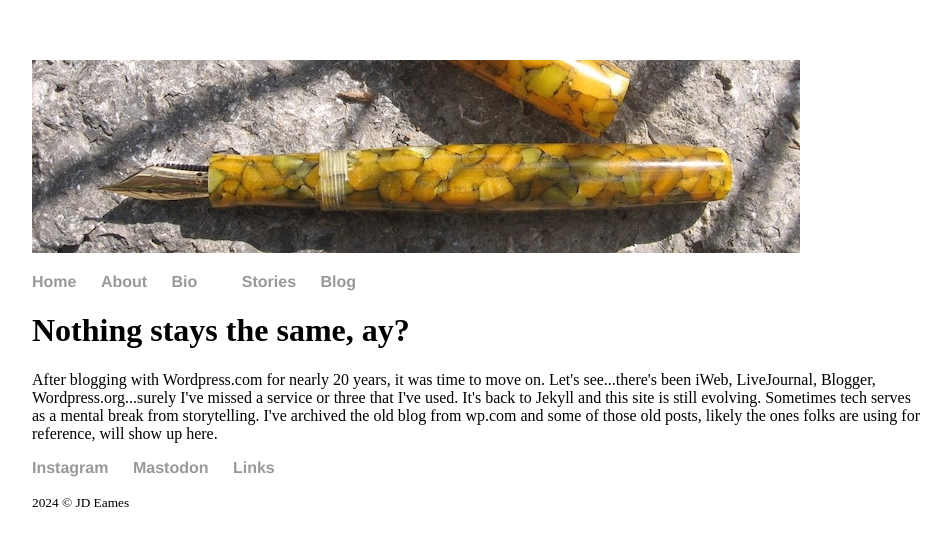
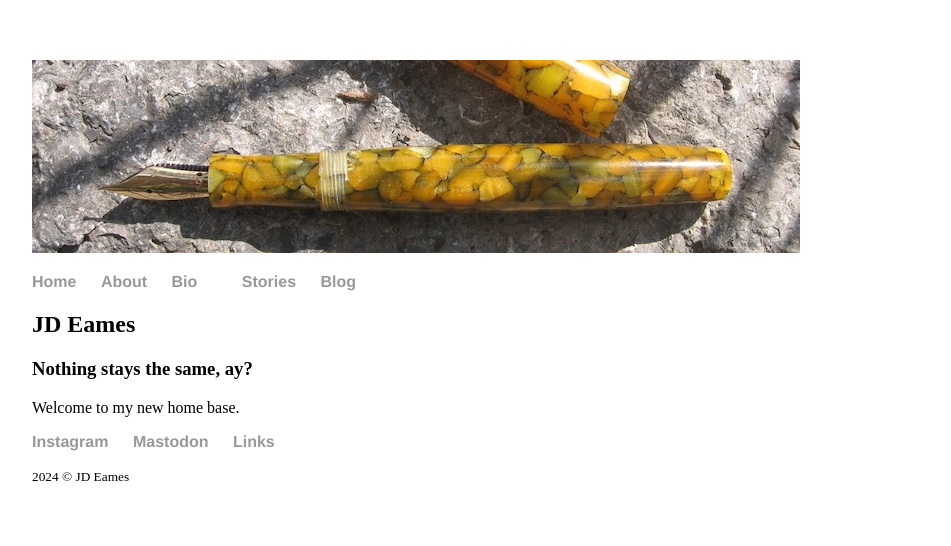
Before and after one commit to jdeames/jdeames.github.io, a Jekyll site: the page built from index.html, in a window 1280 px wide. Shown: the top 546 px of the page, without its empty margins (160-1111 px from the left). Built offline with Jekyll 4.4.1, drawn with Linux system fonts in a browser that asks for light colours.

Commit message:
new index.html
main page

```diff
--- a/index.html
+++ b/index.html
@@ -3,6 +3,7 @@ layout: default
 title: JD Eames - Peaceable Writer
 ---
 <div class="blurb">
-	<h1>Nothing stays the same, ay?</h1>
-	<p>After blogging with Wordpress.com for nearly 20 years, it was time to move on. Let's see...there's been iWeb, LiveJournal, Blogger, Wordpress.org...surely I've missed a service or three that I've used. It's back to Jekyll and this site is still evolving. Sometimes tech serves as a mental break from storytelling. I've archived the old blog from wp.com and some of those old posts, likely the ones folks are using for reference, will show up here.</p>
+	<h2>{{site.author}}</h2>
+	<h3>Nothing stays the same, ay?</h3>
+	<p>Welcome to my new home base.</p>
 </div><!-- /.blurb -->
```
